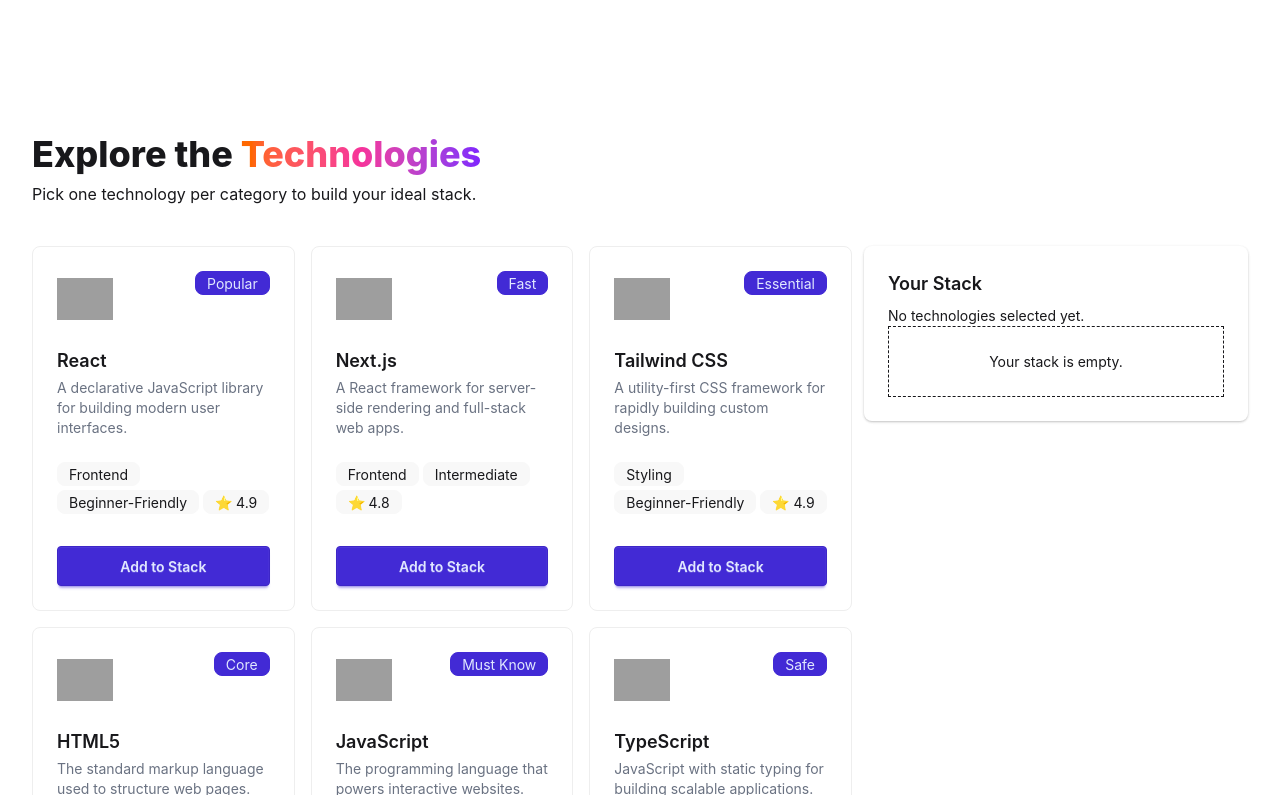
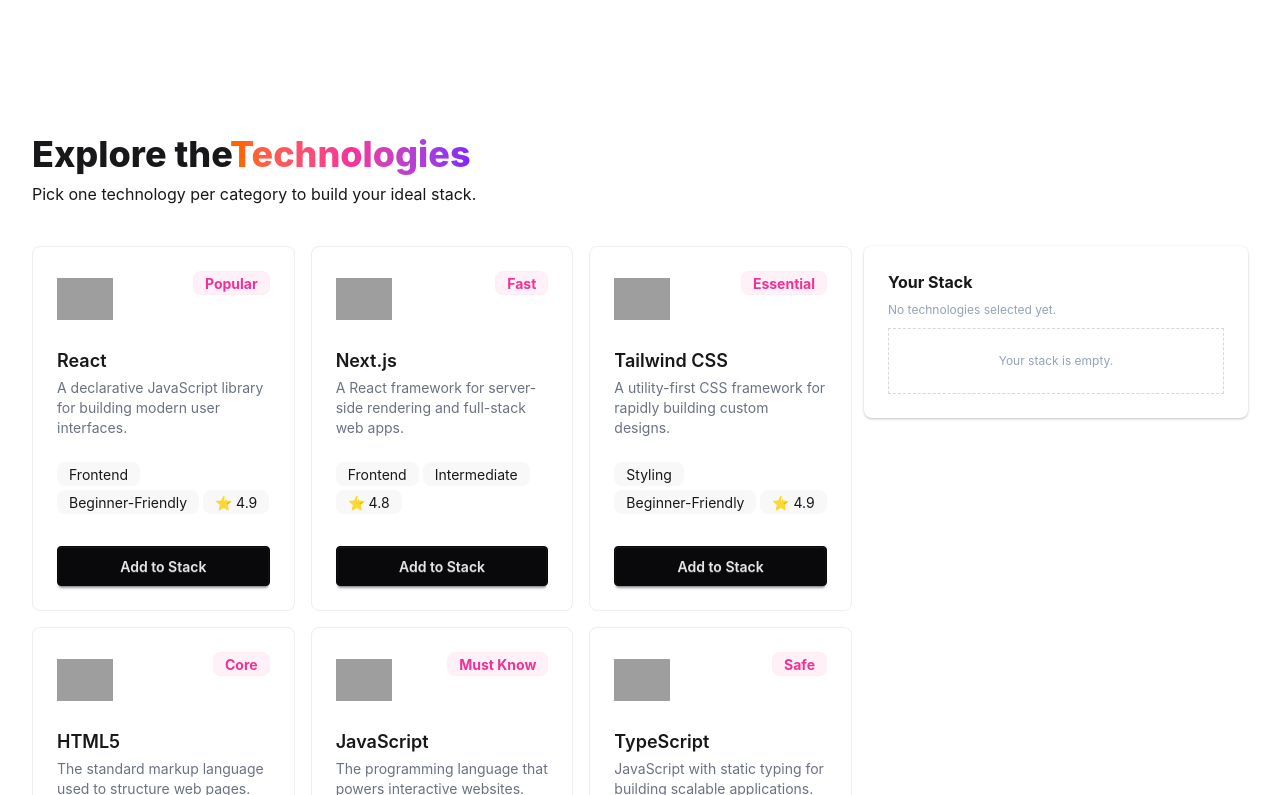
Before and after one commit to Sagorhowlader/b14-a05-devstack, a React (Vite) app: page / in a window 1280 px wide. Shown: the part 505-1300 px from the top of the page. Built offline with nearby package versions, Linux system fonts and the light colour scheme; grey boxes are pictures that could not be loaded.

Commit message:
Fix responsive issue also add count technology in stack card

```diff
--- a/src/components/Technology/Technology.tsx
+++ b/src/components/Technology/Technology.tsx
@@ -17,9 +17,9 @@
 
   return (
     <div className="container mx-auto p-4 sm:p-6 md:p-8">
-      <div className="flex flex-col mb-10 gap-2">
-        <h1 className="text-3xl sm:text-4xl font-extrabold">
-          Explore the{" "}
+      <div className="flex flex-col justify-between items-center mb-10 gap-2 md:items-start">
+        <h1 className="text-2xl sm:text-4xl font-extrabold">
+          Explore the
           <span className="bg-gradient-to-r from-orange-500 via-pink-500 to-violet-600 bg-clip-text text-transparent">
             Technologies
           </span>
--- a/src/components/Technology/TechnologyCard.tsx
+++ b/src/components/Technology/TechnologyCard.tsx
@@ -28,7 +28,9 @@
     });
   };
   return (
-    <div className="card border border-base-300">
+    <div
+      className={`card border ${isAlreadyInStack ? "border-secondary" : "border-base-300"}`}
+    >
       <div className="card-body">
         <div className="flex justify-between items-start">
           <img
@@ -36,7 +38,9 @@
             alt={technology.name}
             className="w-14 h-14 object-contain"
           />
-          <span className="badge badge-primary">{technology.badge}</span>
+          <span className="badge badge-soft badge-secondary font-bold">
+            {technology.badge}
+          </span>
         </div>
 
         {/* Content */}
@@ -55,13 +59,13 @@
         {/* Button */}
         <div className="card-actions mt-6">
           <button
-            className="btn btn-primary w-full"
+            className="btn btn-neutral w-full  disabled:border-[#F4309E] disabled:text-[#F4309E]"
             disabled={isAlreadyInStack}
             onClick={() => {
               handleAddtoStack(technology);
             }}
           >
-            Add to Stack
+            {isAlreadyInStack ? "✓ Added to Stack" : "Add to Stack"}
           </button>
         </div>
       </div>
--- a/src/components/YourStack/YourStackCard.tsx
+++ b/src/components/YourStack/YourStackCard.tsx
@@ -14,11 +14,11 @@
           <img
             src={stack.icon}
             alt={`${stack.name} icon`}
-            className="h-14 w-14 object-contain"
+            className="h-8 w-8 object-contain"
           />
 
           <div className="flex flex-col gap-0.5">
-            <h2 className="text-2xl">{stack.name}</h2>
+            <h2 className="text-xs font-bold">{stack.name}</h2>
             <p>{stack.category}</p>
           </div>
         </div>
--- a/src/components/YourStack/YourStacks.tsx
+++ b/src/components/YourStack/YourStacks.tsx
@@ -2,6 +2,7 @@
 import type { ITechnologyType } from "../../dataType/technologyDataType";
 import YourStackCard from "./YourStackCard";
 import { Bounce, toast } from "react-toastify";
+import Technology from "../Technology/Technology";
 
 type YourStackProps = {
   yourStackTechnology: ITechnologyType[];
@@ -36,18 +37,22 @@
   return (
     <div className="card bg-base-100 card-md shadow-sm">
       <div className="card-body">
-        <h2 className="card-title">Your Stack</h2>
+        <h2 className="text-base font-bold">Your Stack</h2>
+        {yourStackTechnology.length === 0 ? (
+          <div className="flex flex-col gap-2.5">
+            <p className="text-xs text-[#94A3B8]">
+              No technologies selected yet.
+            </p>
 
-        {yourStackTechnology.length === 0 ? (
-          <div>
-            <p>No technologies selected yet.</p>
-
-            <div className="flex justify-center items-center border border-dashed p-6">
-              <h1>Your stack is empty.</h1>
+            <div className="flex justify-center items-center border border-dashed border-[#94A3B8]/40  p-6">
+              <h1 className="text-xs text-[#94A3B8]">Your stack is empty.</h1>
             </div>
           </div>
         ) : (
           <>
+            <p className="text-xs text-[#94A3B8]">
+              {yourStackTechnology.length} Technology Selected
+            </p>
             {yourStackTechnology.map((stack) => (
               <YourStackCard
                 key={stack.id}
```
